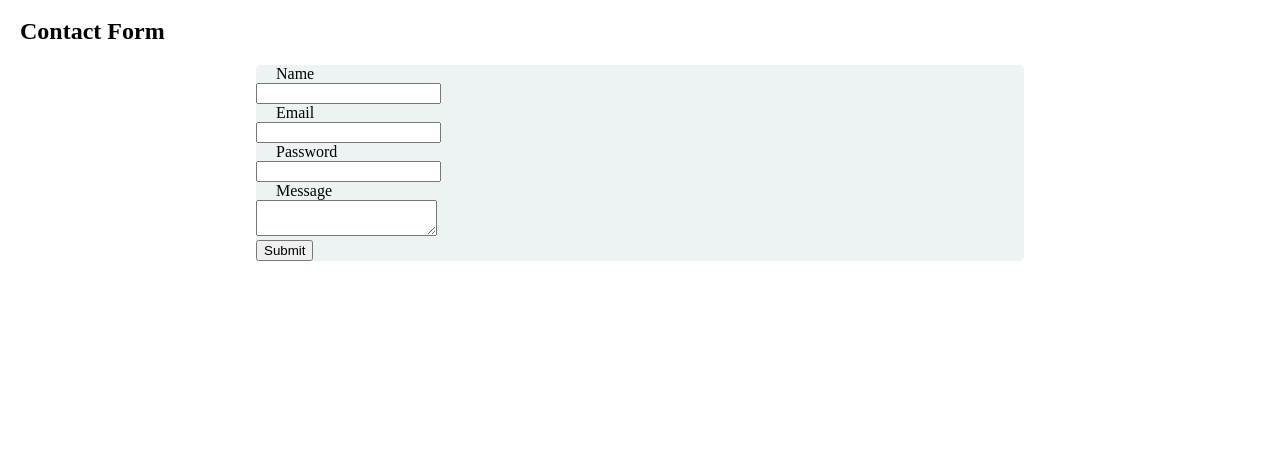
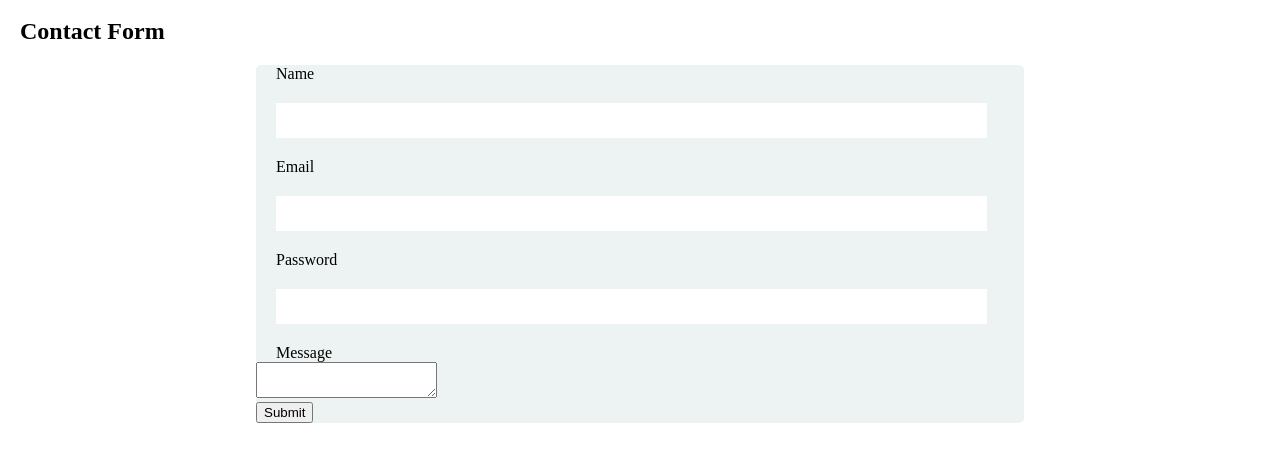
Before and after one commit to Ehsan-haidari/Assignment-9, a plain HTML site: page index.html in a window 1280 px wide. Shown: the part 137-598 px from the top of the page. Drawn offline with Linux system fonts and the light colour scheme.

Commit message:
style input

```diff
--- a/index.html
+++ b/index.html
@@ -42,6 +42,12 @@
             margin: 20px;
 
         }
+        input {
+            margin: 20px;
+            padding: 10px;
+            width: 90%;
+            border: none;
+        }
 
 
 
```
